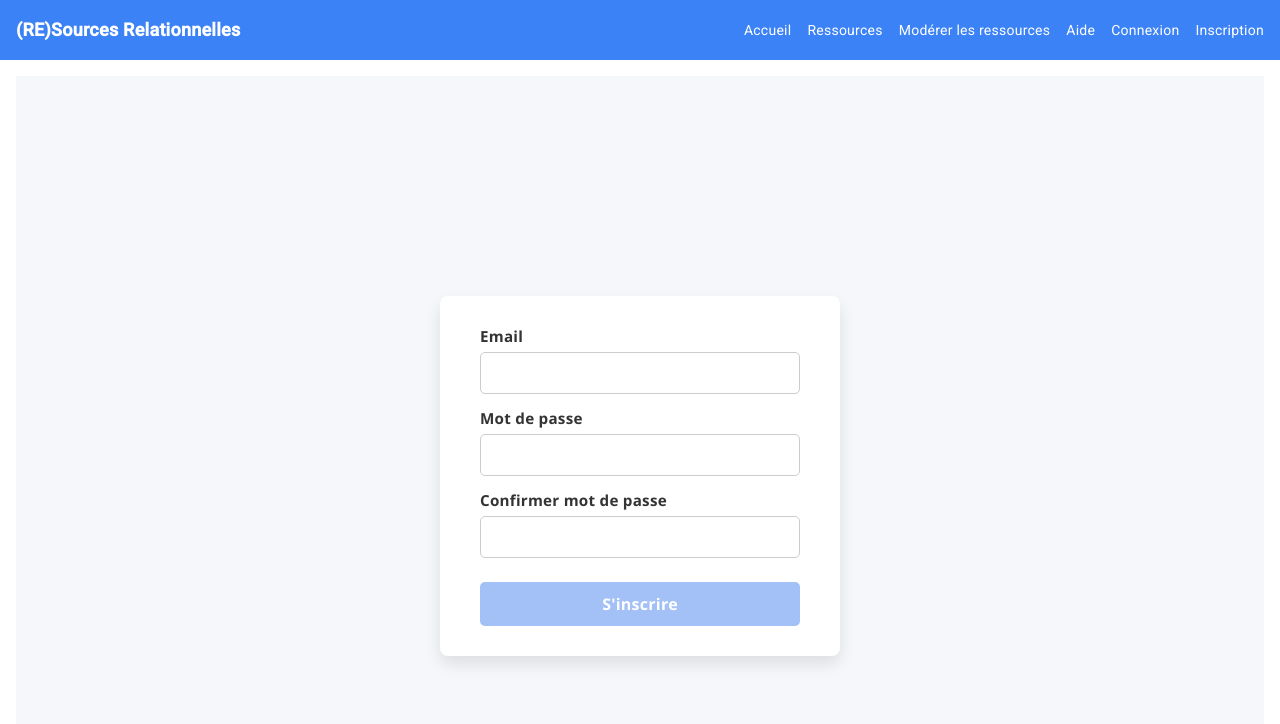
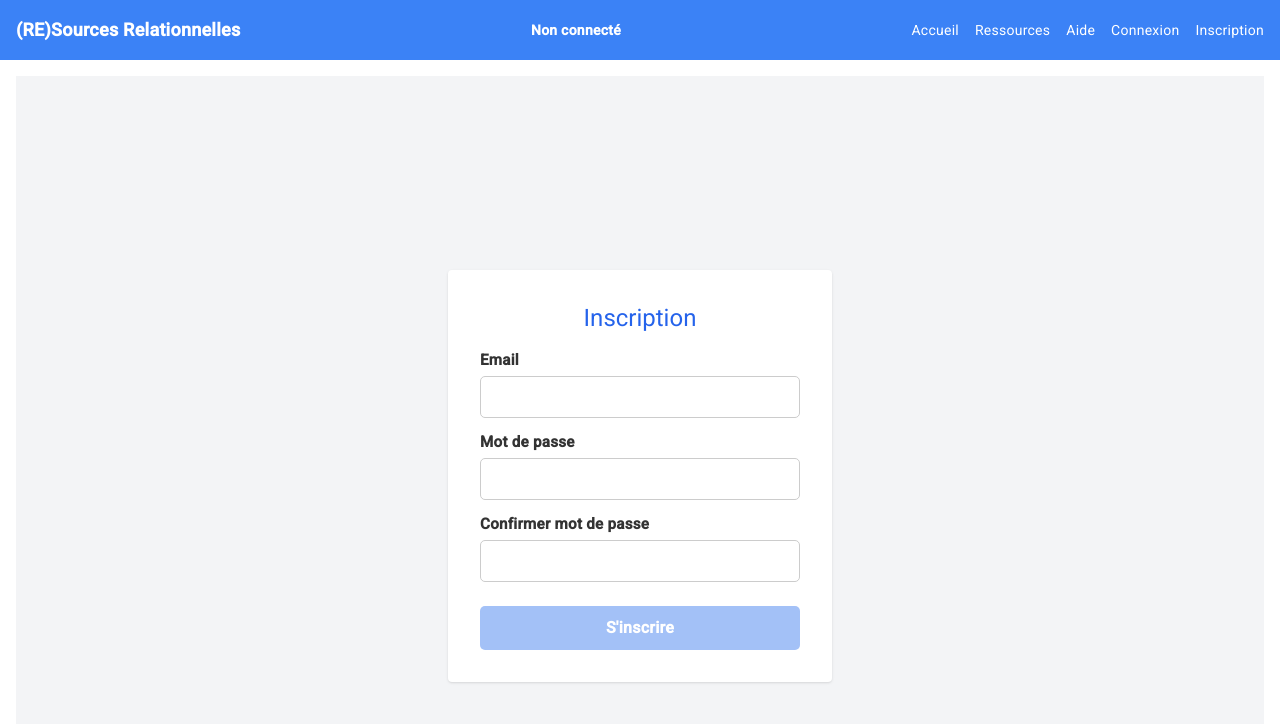
Before and after one commit to corentinbgl/ressource-relationnel-front, an Angular app in the folder ressources-relationnelles/: page /signup in a window 1280 px wide. Shown: the top 724 px of the page. Built offline with nearby package versions, Linux system fonts and the light colour scheme.

Commit message:
Gros update

```diff
--- a/ressources-relationnelles/src/app/pages/ressources/resources.component.html
+++ b/ressources-relationnelles/src/app/pages/ressources/resources.component.html
@@ -2,13 +2,10 @@
   <div class="flex justify-between items-center mb-8">
     <h1 class="text-3xl font-bold text-blue-600">Toutes les ressources</h1>
 
-    <a routerLink="/admin" class="bg-green-600 text-white px-4 py-2 rounded hover:bg-green-700 transition">
+    <a *ngIf="authService.isAdmin()" routerLink="/admin" class="bg-green-600 text-white px-4 py-2 rounded hover:bg-green-700 transition">
       Accès Admin
     </a>
 
-    <a routerLink="/ressource-create" class="bg-blue-500 text-white px-4 py-2 rounded hover:bg-blue-600">
-      Créer une ressource
-    </a>
 
   </div>
 
--- a/ressources-relationnelles/src/app/pages/ressources/resources.component.ts
+++ b/ressources-relationnelles/src/app/pages/ressources/resources.component.ts
@@ -34,7 +34,7 @@ export class ResourcesComponent implements OnInit {
   constructor(
     private ressourceService: RessourceService,
     private categorieService: CategorieService,
-    private authService: AuthService
+    public authService: AuthService
   ) {}
 
   ngOnInit() {
@@ -48,22 +48,26 @@ export class ResourcesComponent implements OnInit {
     });
   }
 
-  applyFilters() {
-    let filtered = this.ressources.filter(r => r.validee);
+applyFilters() {
+  let filtered = [...this.ressources];
 
-    if (this.selectedType !== 'all') {
-      filtered = filtered.filter(r => r.type === this.selectedType);
-    }
+  // Si l'utilisateur n'est pas admin, on filtre les non-validées
+//  if (!this.authService.isAdmin()) {
+//    filtered = filtered.filter(r => r.validee);
+ // }
 
-    filtered.sort((a, b) => {
-      return this.selectedSort === 'recent'
-        ? new Date(b.dateCreation).getTime() - new Date(a.dateCreation).getTime()
-        : new Date(a.dateCreation).getTime() - new Date(b.dateCreation).getTime();
-    });
+//  if (this.selectedType !== 'all') {
+//    filtered = filtered.filter(r => r.type === this.selectedType);
+ // }
 
-    this.displayedRessources = filtered;
-  }
+//  filtered.sort((a, b) => {
+ //   return this.selectedSort === 'recent'
+ //     ? new Date(b.dateCreation).getTime() - new Date(a.dateCreation).getTime()
+ //     : new Date(a.dateCreation).getTime() - new Date(b.dateCreation).getTime();
+ // });
 
+  this.displayedRessources = filtered;
+}
 
   toggleCreate() {
     this.showCreate = !this.showCreate;
--- a/ressources-relationnelles/src/app/pages/signup/signup.component.html
+++ b/ressources-relationnelles/src/app/pages/signup/signup.component.html
@@ -1,3 +1,8 @@
+<section class="flex flex-col items-center justify-center min-h-screen p-6 bg-gray-100">
+    <div class="bg-white p-8 rounded shadow w-full max-w-sm">
+
+        <h1 class="text-2xl font-bold text-center text-blue-600 mb-6">Inscription</h1>
+
         <form [formGroup]="signupForm" (ngSubmit)="onSubmit()">
 
             <label for="email">Email</label>
@@ -25,3 +30,5 @@
             <p class="success" *ngIf="successMessage">{{ successMessage }}</p>
             <p class="error" *ngIf="errorMessage">{{ errorMessage }}</p>
         </form>
+    </div>
+</section>
--- a/ressources-relationnelles/src/app/pages/signup/signup.component.scss
+++ b/ressources-relationnelles/src/app/pages/signup/signup.component.scss
@@ -1,26 +1,3 @@
-/* Styles généraux */
-:host {
-  display: flex;
-  justify-content: center;
-  align-items: center;
-  min-height: 100vh;
-  background: #f5f7fa;
-  font-family: 'Segoe UI', Tahoma, Geneva, Verdana, sans-serif;
-  padding: 20px;
-  box-sizing: border-box;
-}
-
-/* Conteneur du formulaire */
-form {
-  background: #fff;
-  padding: 30px 40px;
-  border-radius: 8px;
-  box-shadow: 0 8px 16px rgba(0,0,0,0.1);
-  max-width: 400px;
-  width: 100%;
-  box-sizing: border-box;
-}
-
 /* Titres et labels */
 label {
   display: block;
--- a/ressources-relationnelles/src/app/pages/signup/signup.component.ts
+++ b/ressources-relationnelles/src/app/pages/signup/signup.component.ts
@@ -52,7 +52,7 @@ export class SignupComponent {
         this.errorMessage = null;
         setTimeout(() => {
       this.router.navigate(['/login']);
-      }, 5000);
+      }, 3500);
       },
       error: (err) => {
         this.errorMessage = err.error.message || "Erreur lors de l'inscription.";
--- a/ressources-relationnelles/src/app/service/auth.service.ts
+++ b/ressources-relationnelles/src/app/service/auth.service.ts
@@ -6,7 +6,7 @@ import { environment } from '../../environments/environments';
 
 export interface AuthResponse {
   token: string;
-  role: string;
+  role: number;
   email: string;
   id: number;
 }
@@ -65,7 +65,7 @@ export class AuthService {
     return this.currentUserSubject.value?.token || null;
   }
 
-  getUserRole(): string | null {
+  getUserRole(): number | null {
     return this.currentUserSubject.value?.role || null;
   }
 
@@ -84,5 +84,22 @@ export class AuthService {
 
   register(data: {email: string; password: string }): Observable<any> {
   return this.http.post(`${environment.apiUrl}/User`, data);
+  }
+
+getUserRoleName(): string | null {
+  const roleId = this.getUserRole();
+
+  switch (roleId) {
+    case 1: return 'Citoyen';
+    case 2: return 'Modérateur';
+    case 3: return 'Administrateur';
+    case 4: return 'SuperAdministrateur';
+    default: return null;
+  }
 }
+
+  isAdmin(): boolean {
+    const role = this.getUserRoleName();
+    return role === 'admin' || role === 'superadmin';
+  }
 }
--- a/ressources-relationnelles/src/app/service/ressource.service.ts
+++ b/ressources-relationnelles/src/app/service/ressource.service.ts
@@ -13,7 +13,8 @@ export class RessourceService {
   constructor(private http: HttpClient) {}
 
   getAll(): Observable<Ressource[]> {
-    return this.http.get<Ressource[]>(this.api, { responseType: 'json' as const });
+    return this.http.get<Ressource[]>((`${this.api}`));
+    //return this.http.get<Ressource[]>(this.api, { responseType: 'json' as const });
   }
 
   getById(id: number): Observable<Ressource> {
--- a/ressources-relationnelles/src/app/shared/header/header.component.html
+++ b/ressources-relationnelles/src/app/shared/header/header.component.html
@@ -2,35 +2,42 @@
   <div class="text-white font-bold text-lg">
     (RE)Sources Relationnelles
   </div>
+
+   <!-- Ici tu veux afficher le rôle au milieu -->
+<div class="text-white font-semibold">
+  <span>{{ authService.getUserRoleName() || 'Non connecté' }}</span>
+</div>
   <div class="space-x-4 flex items-center">
     <a routerLink="/" class="text-white hover:underline">Accueil</a>
     <a routerLink="/resources" class="text-white hover:underline">Ressources</a>
-    <ng-container> <!-- 2 = modérateur -->
-      <a routerLink="/moderation" class="text-white hover:underline">Modérer les ressources</a>
-    </ng-container>
 
 
     <ng-container *ngIf="user$ | async as user; else notLogged">
-      @if(user.role === 'administrateur' || user.role === 'super-administrateur'){
+      @if(user.role === 3 || user.role === 4){
         <ng-container>
           <a routerLink="/admin" class="text-white hover:underline">Gestion Ressources</a>
         </ng-container>
       }
 
-      @if(user.role === 'super-administrateur'){
+      @if(user.role === 4){
         <ng-container>
           <a routerLink="/admin-users" class="text-white hover:underline">Gestion Comptes</a>
         </ng-container>
       }
 
-      <ng-container *ngIf="user.role === 'administrateur' || user.role === 'super-administrateur'">
+      @if(user.role === 2){
+        <ng-container> <!-- 2 = modérateur -->
+          <a routerLink="/moderation" class="text-white hover:underline">Modérer les ressources</a>
+        </ng-container>
+      }
+
+      <ng-container *ngIf="user.role === 3 || user.role === 4">
         <a routerLink="/admin-dashboard" class="text-white hover:underline">Tableau de bord admin</a>
       </ng-container>
 
       <!-- ✅ Lien vers l'aide visible pour tous -->
       <a routerLink="/aide" class="text-white hover:underline">Aide</a>
 
-      <span class="text-white ml-4">Bonjour, {{ user.role | titlecase }}</span>
       <button (click)="logout()" class="text-white hover:underline ml-2">Déconnexion</button>
     </ng-container>
 
--- a/ressources-relationnelles/src/app/shared/header/header.component.ts
+++ b/ressources-relationnelles/src/app/shared/header/header.component.ts
@@ -16,7 +16,7 @@ export class HeaderComponent {
   user$ = this.authService.currentUser$;
 
   constructor(
-    private authService: AuthService,
+    public authService: AuthService,
     private router: Router,
     private snackBar: MatSnackBar
   ) {}
@@ -33,7 +33,4 @@ export class HeaderComponent {
       this.router.navigate(['/']);
     }, 1500);
   }
-
-
-
 }
```
Lines whose indentation alone changed are shown as unchanged.
